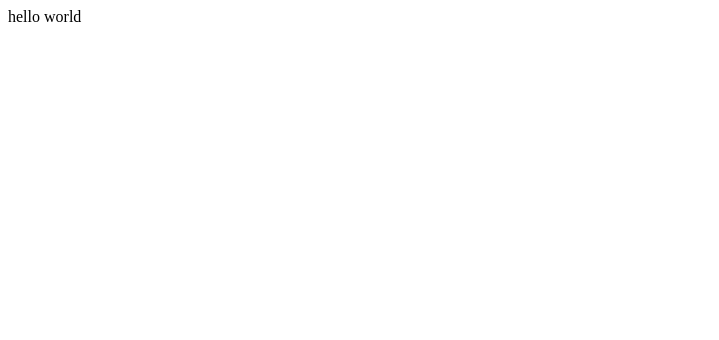
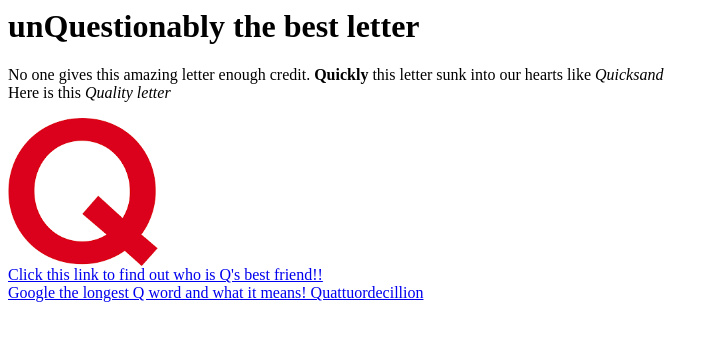
Before and after one commit to KrisLara1/KrisLara1.github.io, a plain HTML site: page index.html in a window 1280 px wide. Shown: the whole page, without its empty margins (0-719 px from the left). Drawn offline with Linux system fonts and the light colour scheme.

Commit message:
Week 2 changes

```diff
--- a/index.html
+++ b/index.html
@@ -1,5 +1,18 @@
+<!--This page was created by Kris Lara-->
 <html>
-    <body>
-        hello world
-    </body>
+    <head>
+            <title> The Letter Q </title>
+    </head>
+        <h1>unQuestionably the best letter</h1>
+        <body> <p>No one gives this amazing letter enough credit.
+            <b> Quickly</b> this letter sunk into our hearts like <i> Quicksand</i>
+            <br>
+    Here is this <i>Quality letter</i> </p>
+    <img src = "LetterQ.png"  width="150">
+    <br>
+    <a href="page2.html"> Click this link to find out who is Q's best friend!!</a>
+    <br>
+ <a href="https://google.com"> Google the longest Q word and what it means! Quattuordecillion</a>
+        </body>
+    </head>
 </html>
```
Also changed, not shown: page2.html (added, +18 -0 lines), website.html (added, +5 -0 lines), LetterQ.png (added), LetterU.jpg (added).
